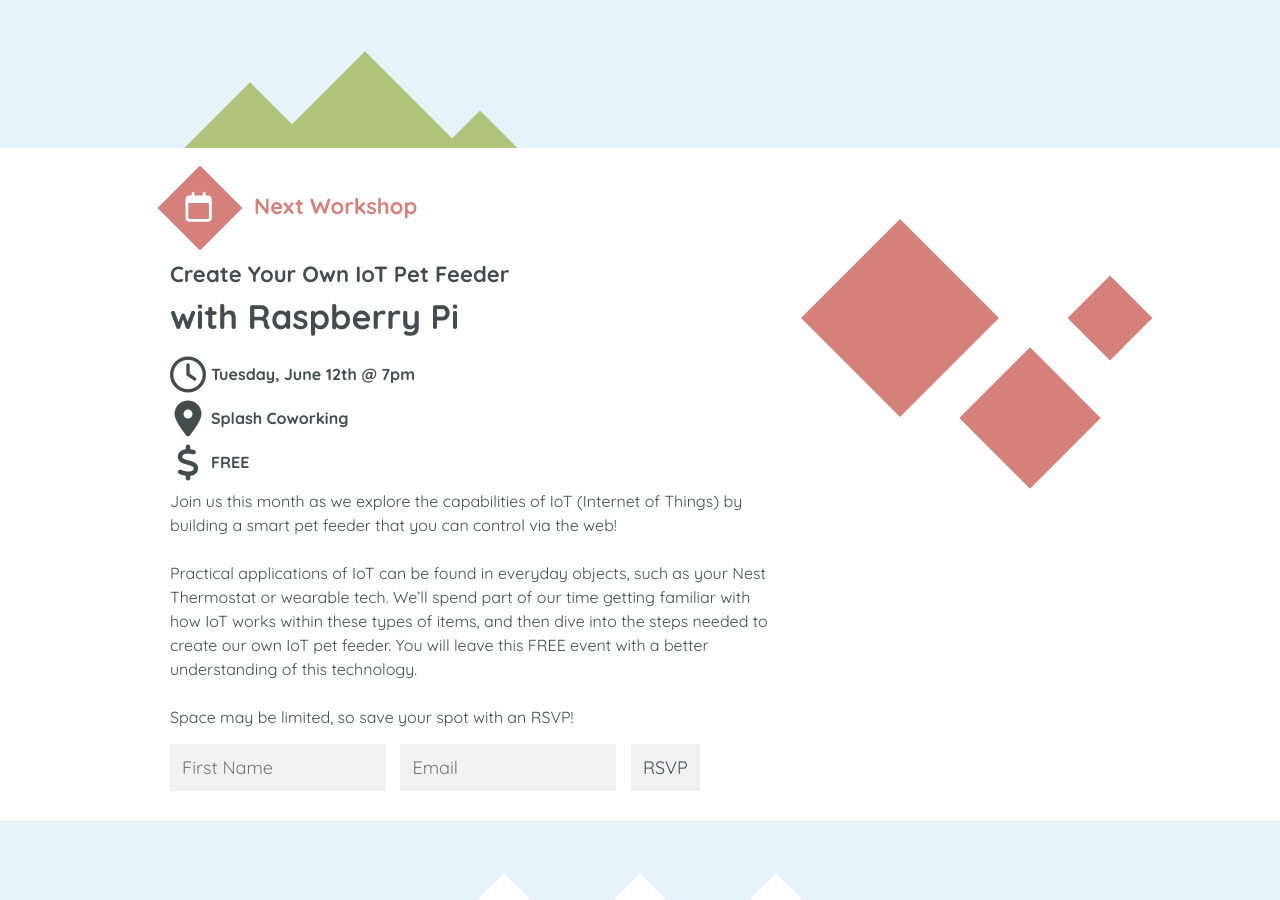
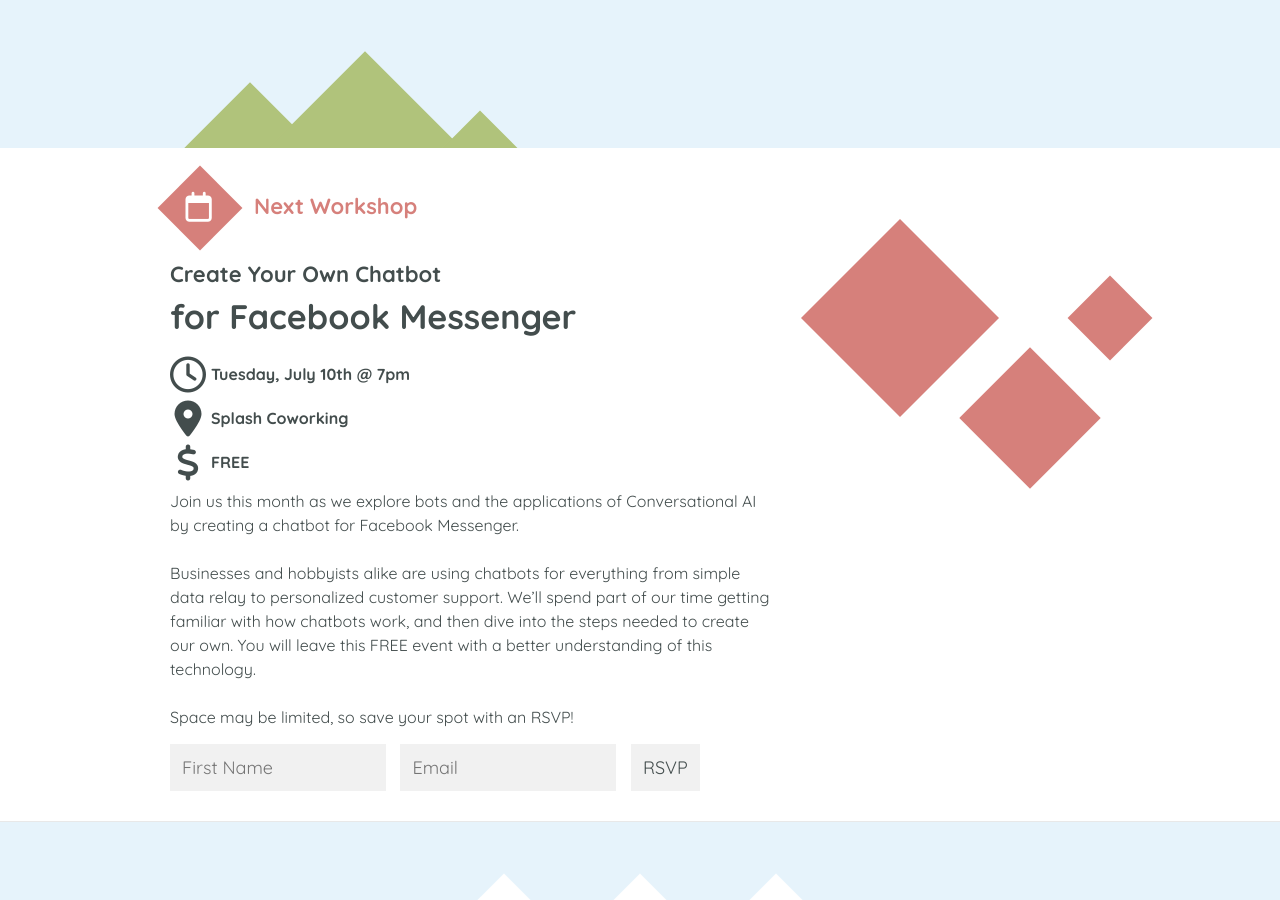
Before and after one commit to CommunityCodes/communitycodes.github.io, a Jekyll site: the page built from index.html, in a window 1280 px wide and 900 px high, scrolled down 451 px. Built offline with Jekyll 4.4.1, drawn with Linux system fonts in a browser that asks for light colours; nearby versions of some CDN libraries.

Commit message:
chatbot talk

```diff
--- a/index.html
+++ b/index.html
@@ -15,18 +15,19 @@
             <div class="icon"><i class="fa fa-calendar-o" aria-hidden="true"></i></div>
             <h2>Next Workshop</h2>
           </div>
-          <h4>Create Your Own IoT Pet Feeder</h4>
-          <h3>with Raspberry Pi</h3>
-          <div class="date"><i class="fa fa-clock-o" aria-hidden="true"></i><p>Tuesday, June 12th @ 7pm</p></div>
+          <h4>Create Your Own Chatbot</h4>
+          <h3>for Facebook Messenger</h3>
+          <div class="date"><i class="fa fa-clock-o" aria-hidden="true"></i><p>Tuesday, July 10th @ 7pm</p></div>
           <div class="location"><i class="fa fa-map-marker" aria-hidden="true"></i><a href="https://www.google.com/maps/dir/''/splashcoworking/data=!4m5!4m4!1m0!1m2!1m1!1s0x865ca8665edf10cf:0xe81fc4ee612c86a7?sa=X&ved=0ahUKEwjTo_y9kIHaAhUEd6wKHUuzAREQ9RcIfDAM" target="_blank"><p>Splash Coworking</p></a></div>
           <div class="free"><i class="fa fa-dollar" aria-hidden="true"></i><p>FREE</p></div>
           <!--<div class="file"><i class="fa fa-file" aria-hidden="true"></i><a href="/checklist.pdf"><p>checklist.pdf</p></a></div>-->
           <p class="description">
 
-            Join us this month as we explore the capabilities of IoT (Internet of Things) by building a smart pet feeder that you can control via the web!
+            Join us this month as we explore bots and the applications of Conversational AI by creating a chatbot for Facebook Messenger.
+
             <br>
             <br>
-			Practical applications of IoT can be found in everyday objects, such as your Nest Thermostat or wearable tech. We’ll spend part of our time getting familiar with how IoT works within these types of items, and then dive into the steps needed to create our own IoT pet feeder. You will leave this FREE event with a better understanding of this technology.
+            Businesses and hobbyists alike are using chatbots for everything from simple data relay to personalized customer support. We’ll spend part of our time getting familiar with how chatbots work, and then dive into the steps needed to create our own. You will leave this FREE event with a better understanding of this technology.
 			<br>
             <br>
             Space may be limited, so save your spot with an RSVP!
```
